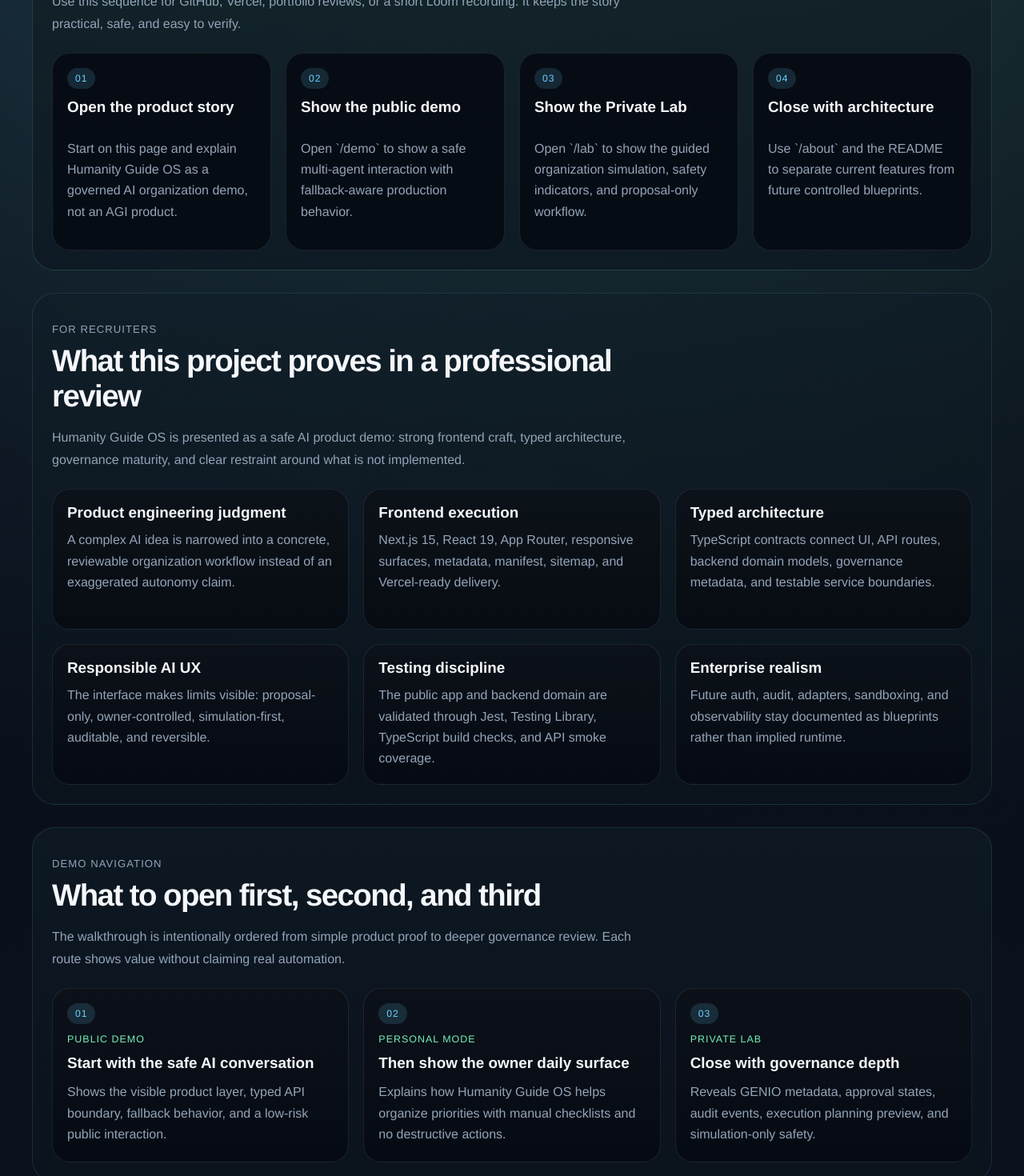
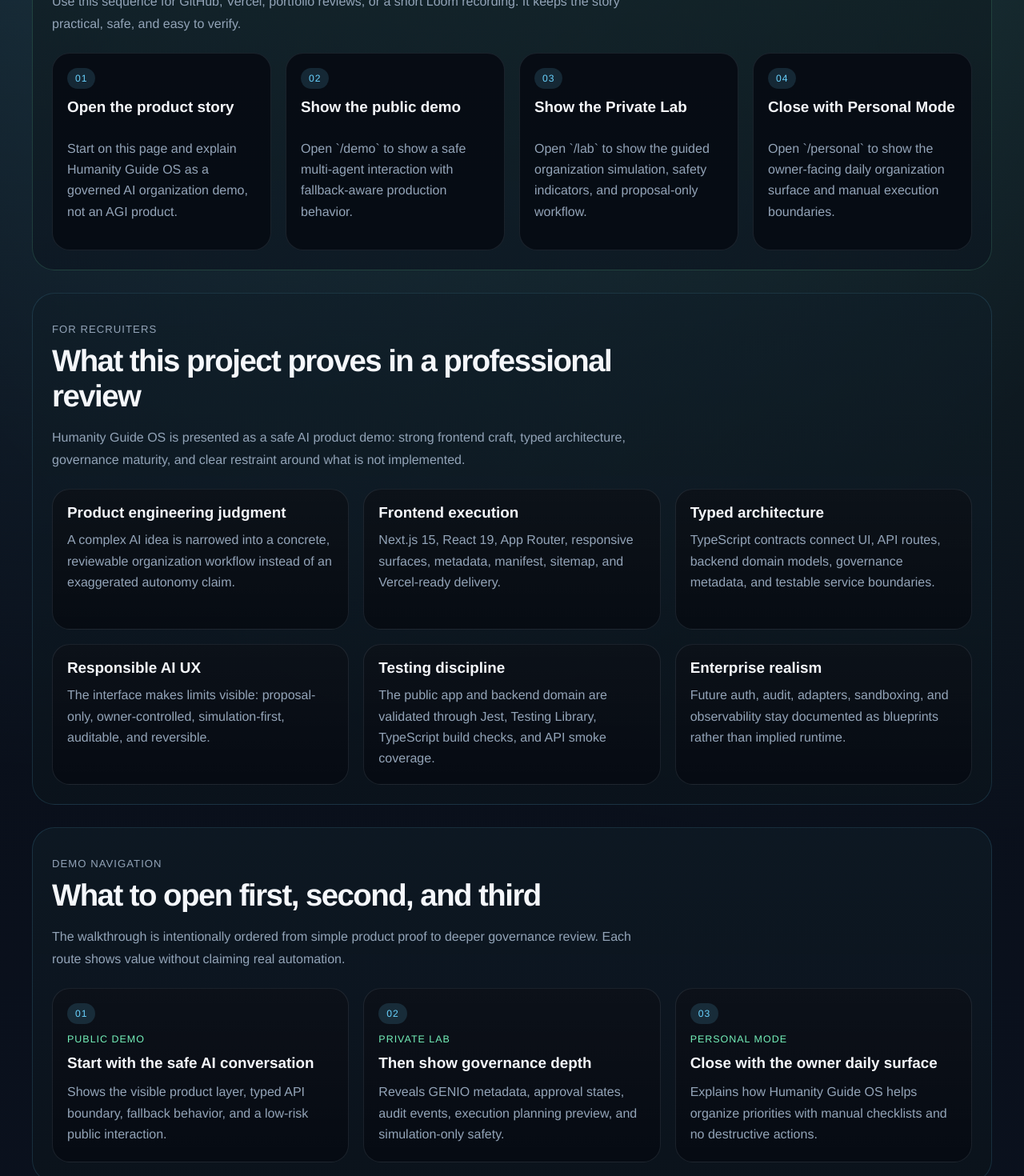
Before and after one commit to raiderdelcastillo33-wq/proyecto-unv-hmnd-fase-1-real, a Next.js app in the folder apps/web/: page / in a window 1280 px wide. Shown: the part 1420-2890 px from the top of the page at 80% size. Built offline with nearby package versions, Linux system fonts and the light colour scheme; no server answers.

Commit message:
chore(showcase): stabilize recruiter walkthrough and deployment readiness

```diff
--- a/apps/web/app/page.tsx
+++ b/apps/web/app/page.tsx
@@ -70,13 +70,13 @@
   },
   {
     step: '03',
-    title: 'Open Personal Organizer Mode',
-    description: 'Use `/personal` to see the owner-facing daily surface for documents, photos, emails, and priorities.'
+    title: 'Review the Private Lab',
+    description: 'Walk through the technical governance lab, approval flow, audit metadata, and safety indicators.'
   },
   {
     step: '04',
-    title: 'Review the Private Lab',
-    description: 'Walk through the technical governance lab, approval flow, audit metadata, and safety indicators.'
+    title: 'Open Personal Organizer Mode',
+    description: 'Use `/personal` to see the owner-facing daily surface for documents, photos, emails, and priorities.'
   }
 ]
 
@@ -200,16 +200,16 @@
     detail: 'Shows the visible product layer, typed API boundary, fallback behavior, and a low-risk public interaction.'
   },
   {
+    href: '/lab',
+    label: 'Private Lab',
+    title: 'Then show governance depth',
+    detail: 'Reveals GENIO metadata, approval states, audit events, execution planning preview, and simulation-only safety.'
+  },
+  {
     href: '/personal',
     label: 'Personal mode',
-    title: 'Then show the owner daily surface',
+    title: 'Close with the owner daily surface',
     detail: 'Explains how Humanity Guide OS helps organize priorities with manual checklists and no destructive actions.'
-  },
-  {
-    href: '/lab',
-    label: 'Private Lab',
-    title: 'Close with governance depth',
-    detail: 'Reveals GENIO metadata, approval states, audit events, execution planning preview, and simulation-only safety.'
   }
 ]
 
@@ -277,8 +277,8 @@
   },
   {
     step: '04',
-    title: 'Close with architecture',
-    description: 'Use `/about` and the README to separate current features from future controlled blueprints.'
+    title: 'Close with Personal Mode',
+    description: 'Open `/personal` to show the owner-facing daily organization surface and manual execution boundaries.'
   }
 ]
 
@@ -628,8 +628,8 @@
             <p className="result-eyebrow">Recommended presentation flow</p>
             <h2 className="section-title">Show the product, then show the safety model</h2>
             <p>
-              Start with `/demo`, then open `/lab` to show the guided organization simulation, and finish with the
-              architecture page for implementation details.
+              Start with `/demo`, then open `/lab` to show the guided governance simulation, and finish with
+              `/personal` to show the daily owner experience.
             </p>
           </div>
 
@@ -640,6 +640,9 @@
             <Link className="secondary-button" href="/lab">
               Open /lab
             </Link>
+            <Link className="secondary-button" href="/personal">
+              Open /personal
+            </Link>
             <Link className="secondary-button" href="/about">
               Architecture
             </Link>
```
Also changed, not shown: 3 other files (tests, documents, lock files or other folders).
